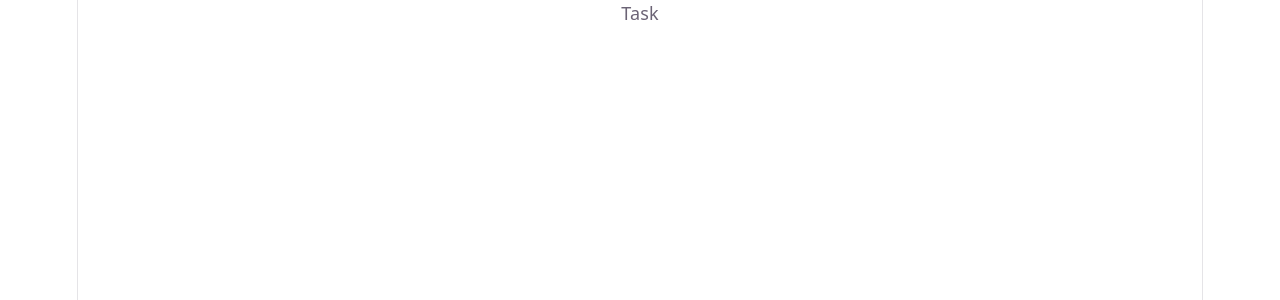
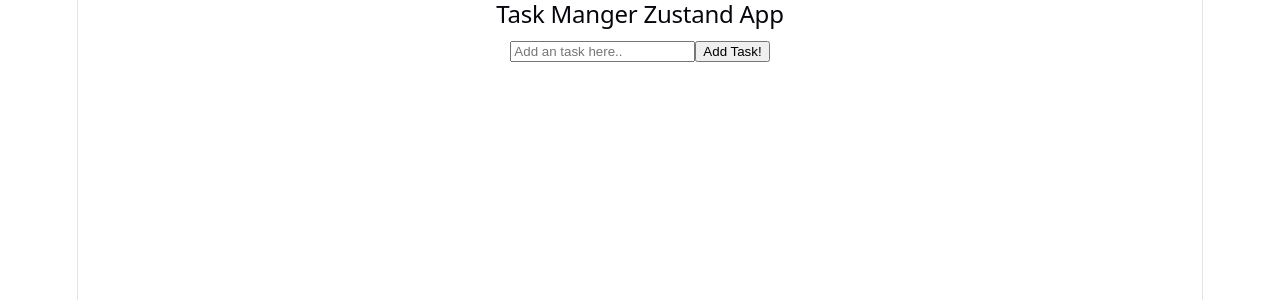
Before and after one commit to Dev-Amna/Zustand-Task, a React (Vite) app: page / in a window 1280 px wide. Shown: the top 300 px of the page. Built offline with nearby package versions, Linux system fonts and the light colour scheme.

Commit message:
Update Slice And UI

```diff
--- a/src/components/Task.jsx
+++ b/src/components/Task.jsx
@@ -1,9 +1,44 @@
-import React from 'react'
+import React, { useState } from 'react'
+import { useTaskStore } from '../store/TaskStore'
 
 function Task() {
-  return (
-    <div>Task</div>
-  )
+    const [text, setText] = useState("");
+
+    const tasks = useTaskStore((state) => state.tasks);
+    const AddTask = useTaskStore((state) => state.AddTask);
+    const DeleteTask = useTaskStore((state) => state.DeleteTask);
+
+    const handleAdd = () => {
+        if (text.trim() === "") return;
+
+        AddTask(text);
+        setText("");
+    }
+
+    const handleDelete = (id) => {
+        DeleteTask(id);
+
+    }
+    return (
+        <div>
+            <h2>Task Manger Zustand App</h2>
+
+            <input type='text' placeholder='Add an task here..' value={text} onChange={(e) => setText(e.target.value)} />
+            <button onClick={handleAdd}>Add Task!</button>
+
+            <ul>
+                {tasks.map((t) => {
+                    return <>
+                        <li key={t.id}>{t.title}
+                            <button onClick={() => handleDelete(t.id)}>Delete Task</button>
+                        </li>
+
+                    </>
+                })}
+
+            </ul>
+        </div>
+    )
 }
 
 export default Task
--- a/src/store/TaskStore.js
+++ b/src/store/TaskStore.js
@@ -1,16 +1,19 @@
 import { create } from "zustand";
 
 export const useTaskStore = create((set) => ({
-    task: [],
+    tasks: [],
 
     // Add task Slice(like a global function )
     AddTask: (title) => set((state) => ({
-        task: [...state.task, {
+        tasks: [...state.tasks, {
             id: Date.now(),
             title: title,
             done: false
         }]
-    }))
+    })),
 
-    // Delete  Tasl
+    // Delete  Task
+    DeleteTask: (id) => set((state) => ({
+        tasks: state.tasks.filter((task) => task.id !== id),
+    })),
 }))
```
